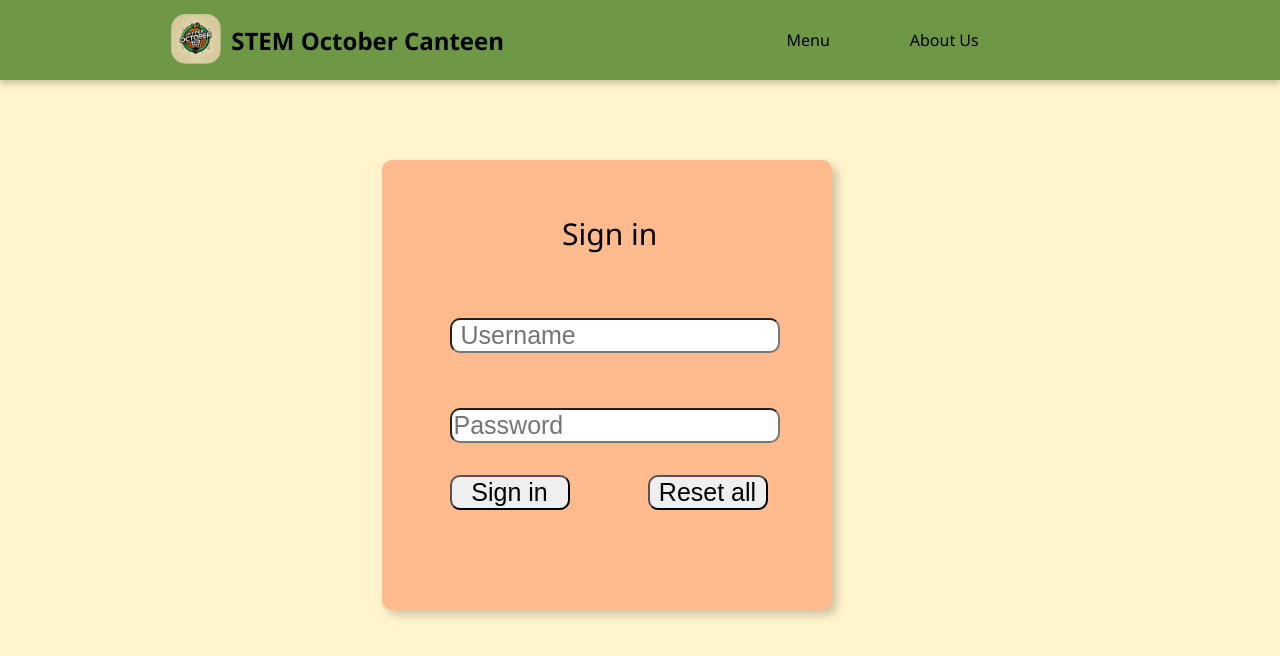
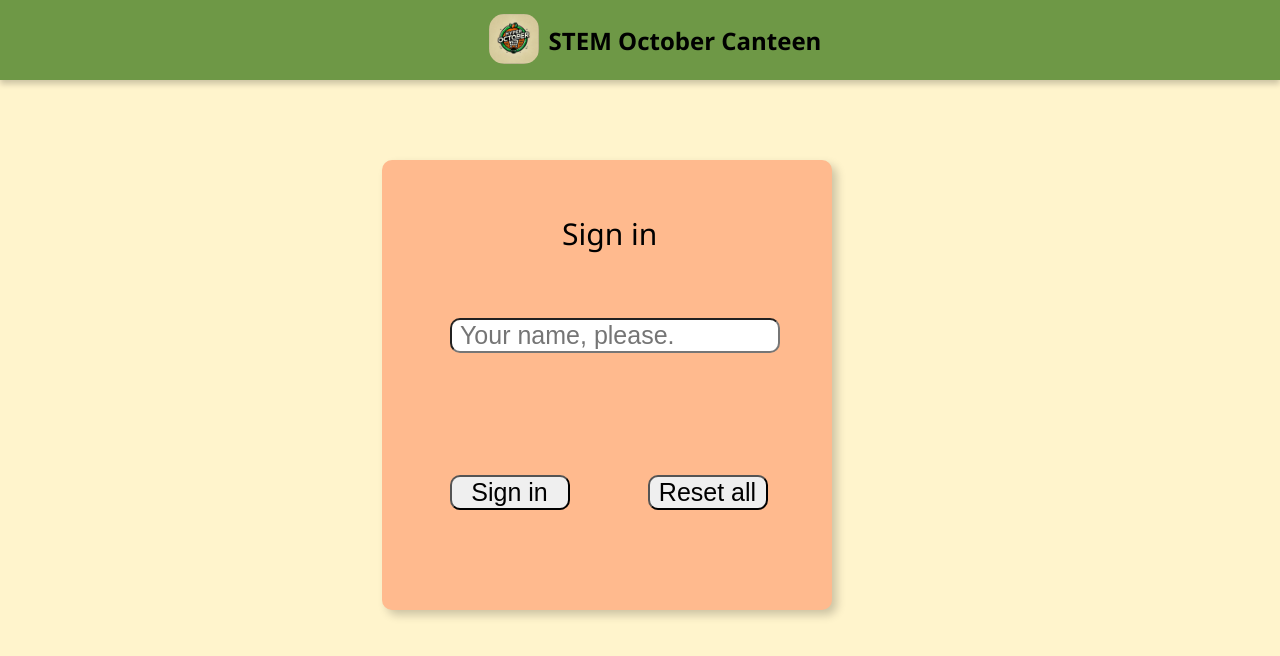
Before and after one commit to maradonajoo/Foodie-, a plain HTML site: page index.htm in a window 1280 px wide. Drawn offline with Linux system fonts and the light colour scheme.

Commit message:
Update index.htm

```diff
--- a/index.htm
+++ b/index.htm
@@ -13,19 +13,13 @@
             <img src="assets/icon.png" alt="icon" class="icon">
             <h1>STEM October Canteen</h1>
         </div>
-        <div class="links">
-            <a href="menu.html" class="links">Menu</a>
-            <a href="aboutus.html" class="links">About Us</a>
-        </div>
     </nav>
     <div class="box">
         <form action="Home.html" method="get" onsubmit="showAlert()">
             <p class="sign">Sign in</p>
             <br>
-            <input type="text" name="username" id ="user" placeholder=" Username" required maxlength="10">
+            <input type="text" name="username" id ="user" placeholder=" Your name, please." required maxlength="10">
             <br>
-            <br>
-            <input type="password" name="password" id="pass"  placeholder="Password" required minlength="10">
             <br>
             <input type="submit" value="Sign in" class="submit">
             <input type="reset" value="Reset all" class="reset">
```
